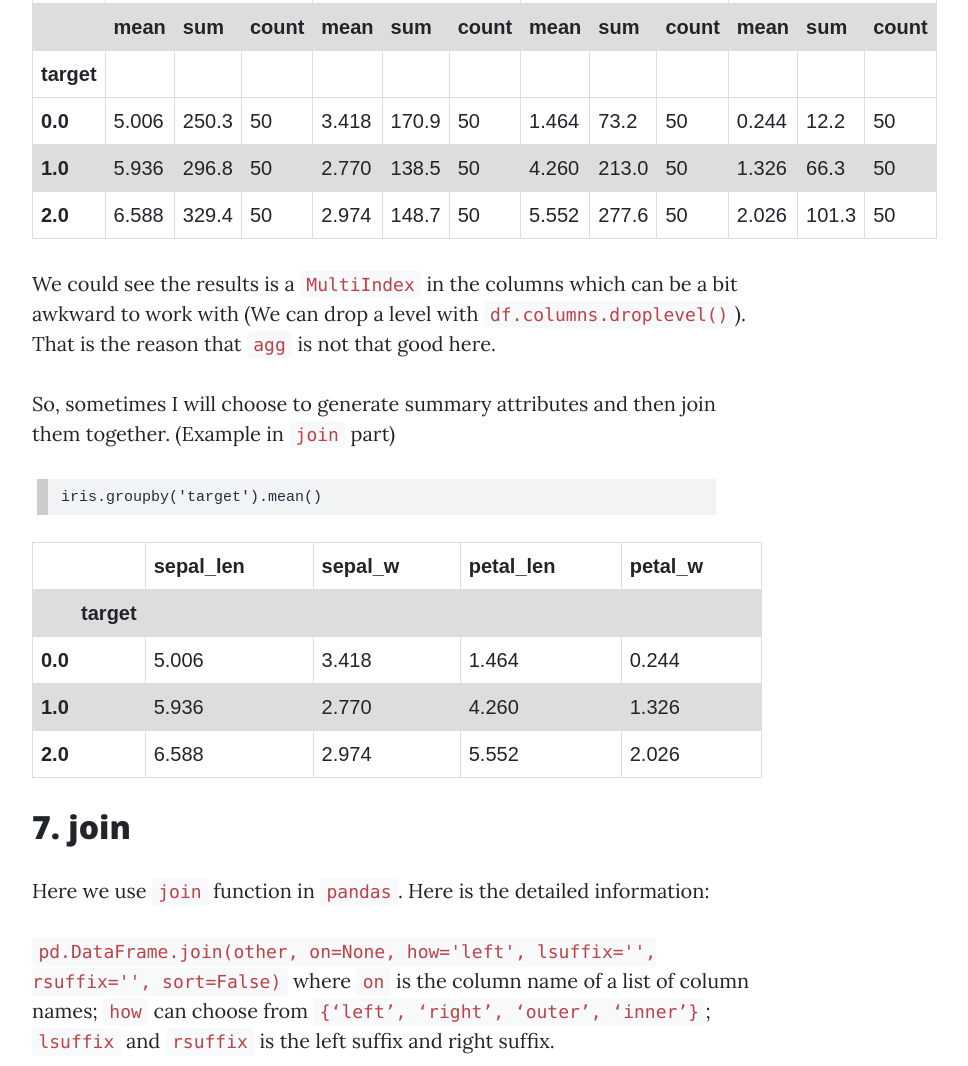
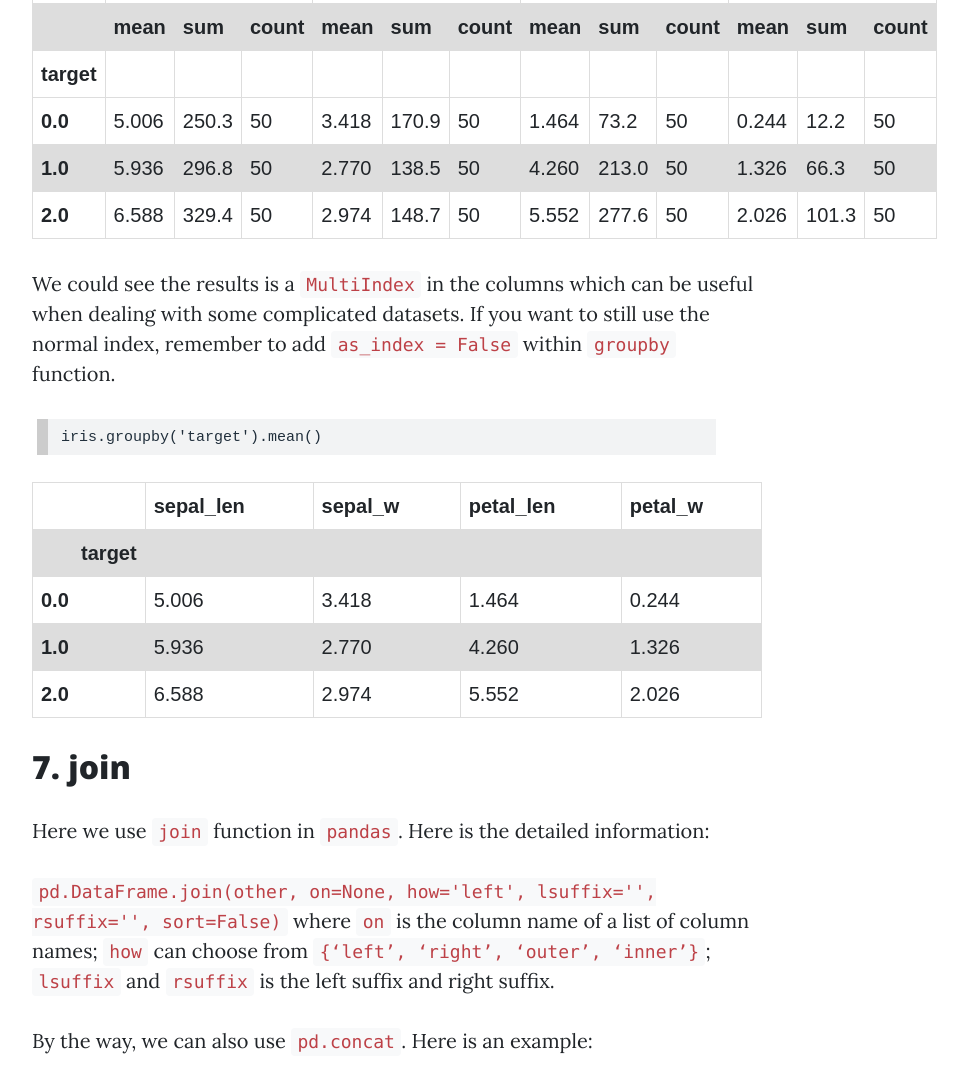
Before and after one commit to Fan-Gong/Fan-Gong.github.io, a website: page posts/split-apply-combine/index2.html in a window 1280 px wide. Shown: the part 7337-8403 px from the top of the page, without its empty margins (243-1211 px from the left). Drawn offline with nearby package versions, Linux system fonts and the light colour scheme; some packages are replaced by stand-ins of ours; files that its build step writes are made by us from their sources; files whose address does not match are found by name.

Commit message:
Update index2.html

```diff
--- a/posts/split-apply-combine/index2.html
+++ b/posts/split-apply-combine/index2.html
@@ -802,8 +802,8 @@ std      0.828066</code></pre>
   </tbody>
 </table>
 </div>
-<p>We could see the results is a <code>MultiIndex</code> in the columns which can be a bit awkward to work with (We can drop a level with <code>df.columns.droplevel()</code>). That is the reason that <code>agg</code> is not that good here.</p>
-<p>So, sometimes I will choose to generate summary attributes and then join them together. (Example in <code>join</code> part)</p>
+<p>We could see the results is a <code>MultiIndex</code> in the columns which can be useful when dealing with some complicated datasets. If you want to still use the normal index, remember to add <code>as_index  = False</code> within <code>groupby</code> function.</p>
+
 <div class="sourceCode"><pre class="sourceCode python"><code class="sourceCode python">iris.groupby(<span class="st">&#39;target&#39;</span>).mean()</code></pre></div>
 <div>
 <style scoped>
```
